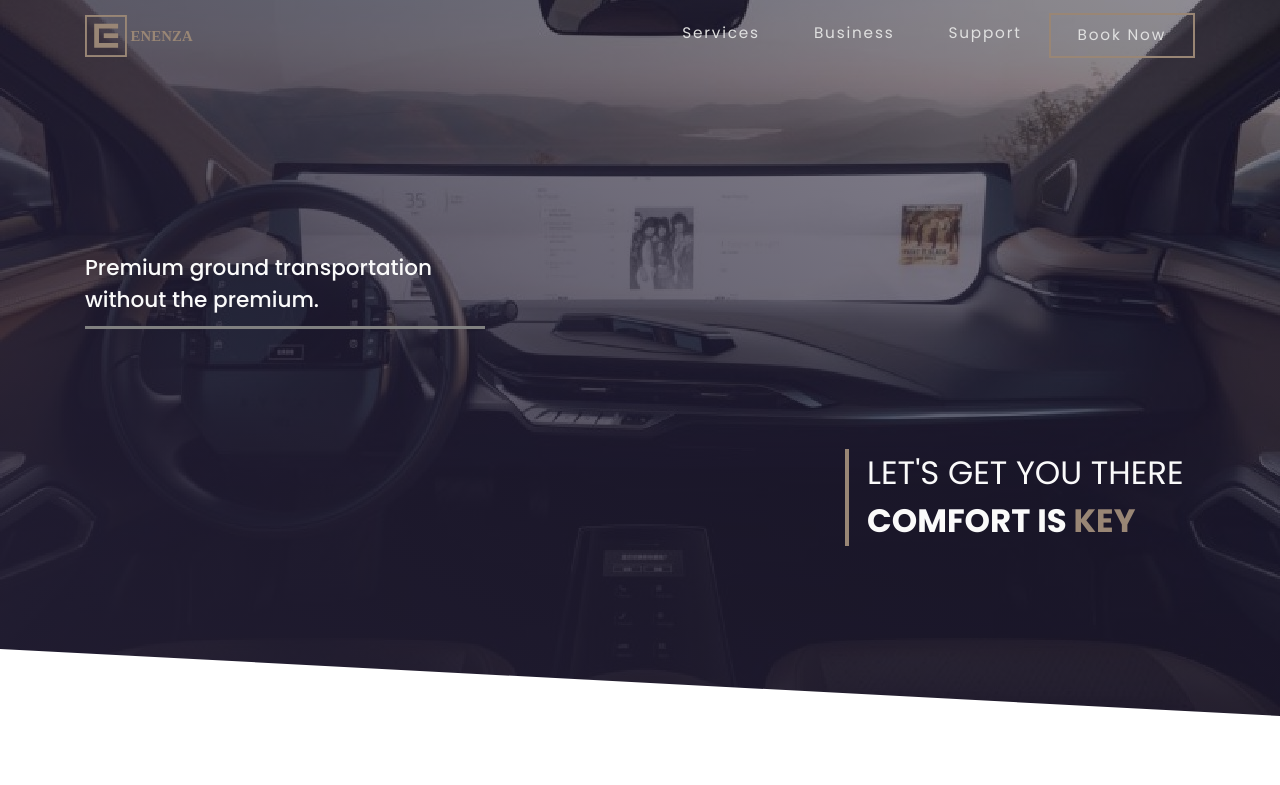
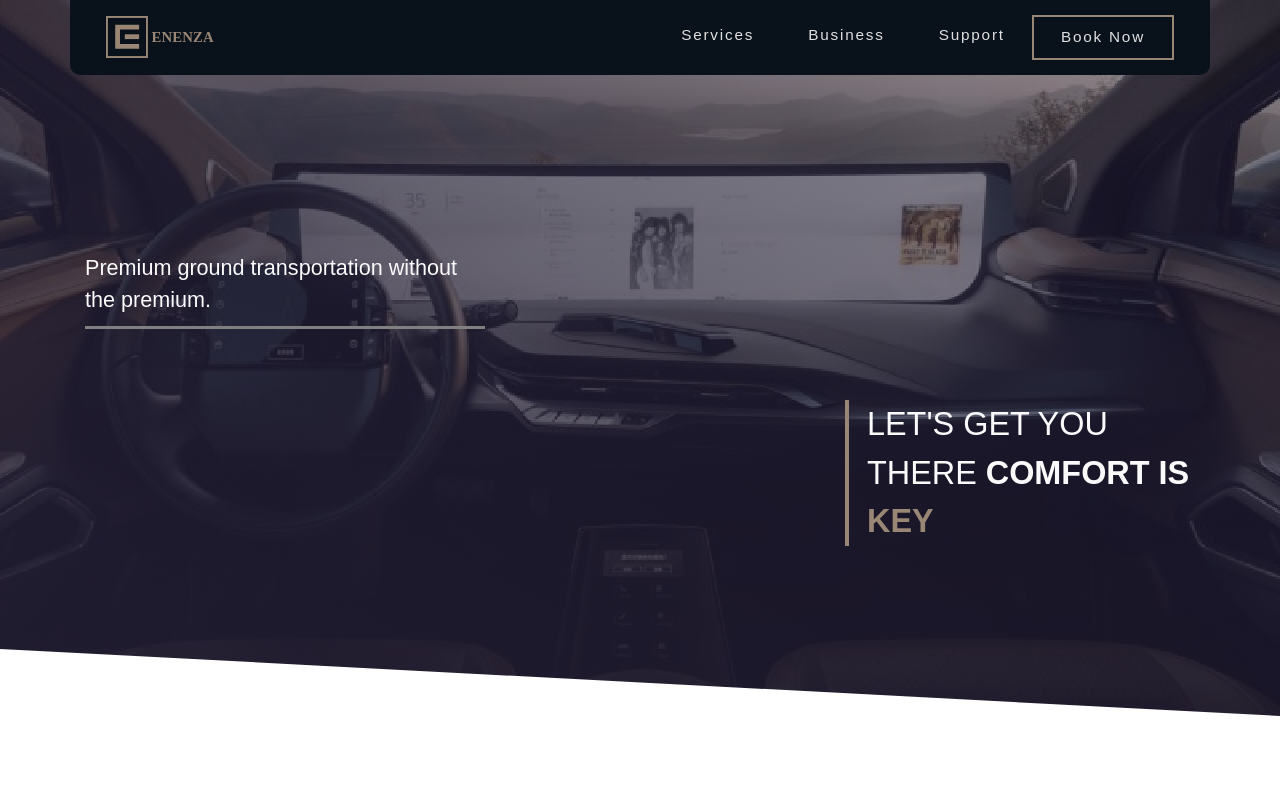
Before and after one commit to jaykch/enenza, a Gatsby site: page / in a window 1280 px wide. Shown: the top 785 px of the page. Built offline with nearby package versions, Linux system fonts and the light colour scheme; Gatsby itself is replaced by a stand-in of ours.

Commit message:
Updated navbar as client specified

```diff
--- a/src/components/header.scss
+++ b/src/components/header.scss
@@ -51,12 +51,19 @@ header {
   color: $primary;
 
   .navbar {
-    padding: .5rem 1rem !important;
+    padding: 0 !important;
     -webkit-transition: background 0.7s ease;
     -moz-transition: background 0.7s ease;
     -ms-transition: background 0.7s ease;
     -o-transition: background 0.7s ease;
     transition: background 0.7s ease;
+
+    .container{
+      padding: .6rem 2rem!important;
+      background: $secondaryBackground;
+      border-bottom-left-radius: 10px;
+      border-bottom-right-radius: 10px;
+    }
 
     span.navbar-text:nth-last-child(1) {
       border: 2px solid $tertiary;
@@ -81,13 +88,13 @@ header {
     }
   }
 
-  .navbar.scrolled {
-    background: $secondaryBackground;
-
-    a {
-      color: $primary;
-    }
-  }
+  //.navbar.scrolled {
+  //  background: $secondaryBackground;
+  //
+  //  a {
+  //    color: $primary;
+  //  }
+  //}
 
   .logo {
     padding-top: .3125rem;
--- a/src/components/layout.css
+++ b/src/components/layout.css
@@ -1,7 +1,7 @@
-@import url('https://fonts.googleapis.com/css?family=Poppins:300,400,500,600,700,800,900&display=swap');
+@import url('https://fonts.googleapis.com/css?family=Montserrat:300,400,500,600,700,800&display=swap');
 
 html {
-    font-family: 'Poppins', sans-serif;
+    font-family: 'Montserrat', sans-serif;
     -ms-text-size-adjust: 100%;
     -webkit-text-size-adjust: 100%;
 }
```
